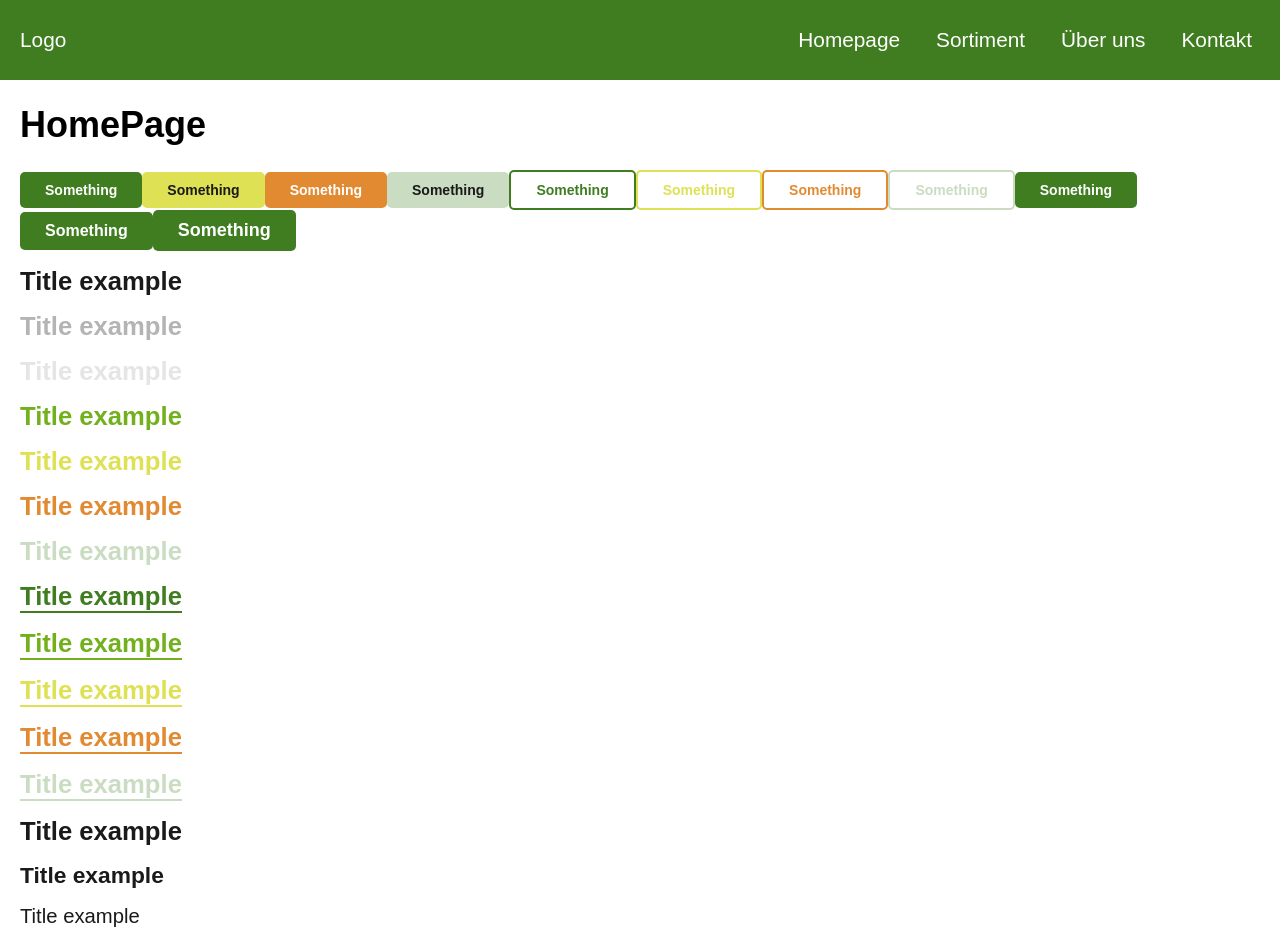
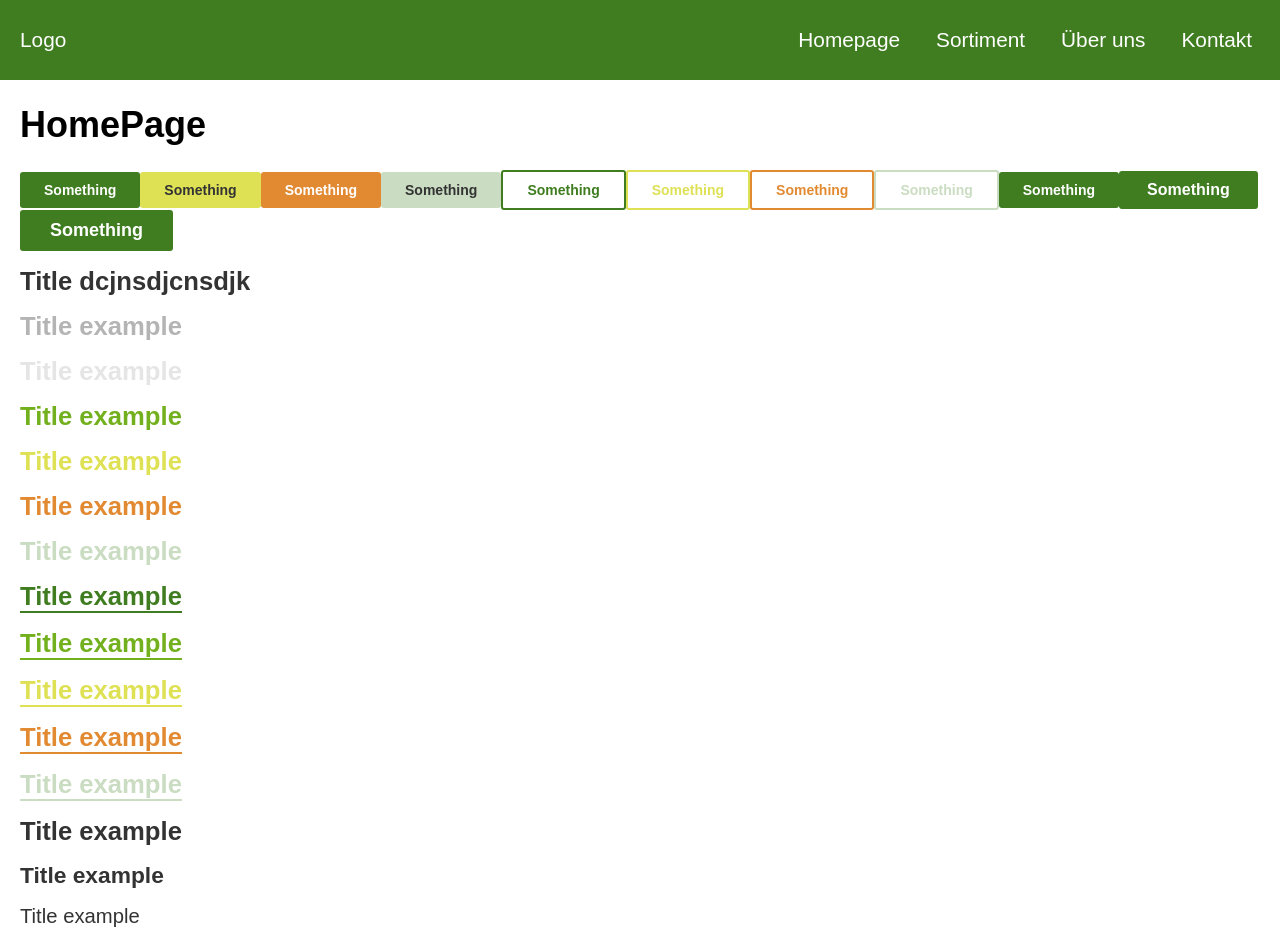
Before and after one commit to CasparVelsen/hofladen-loburg, a React (Create React App) app: page / in a window 1280 px wide. Shown: the top 941 px of the page. Built offline with nearby package versions, Linux system fonts and the light colour scheme.

Commit message:
Styling changes

```diff
--- a/src/modules/Button/Button.module.scss
+++ b/src/modules/Button/Button.module.scss
@@ -1,8 +1,9 @@
 @import "src/styles/variables";
+@import "src/styles/spacing";
 
 .btn {
   font-weight: bold;
-  border-radius: 5px;
+  border-radius: 3px;
   cursor: pointer;
   transition: transform 0.3s ease;
 }
@@ -66,16 +67,16 @@
 
 /* Button Sizes */
 .small {
-  padding: 10px 25px;
+  padding: s(2.5) s(6);
   font-size: 14px;
 }
 
 .medium {
-  padding: 10px 25px;
+  padding: s(2.5) s(7);
   font-size: 16px;
 }
 
 .large {
-  padding: 10px 25px;
+  padding: s(2.5) s(7.5);
   font-size: 18px;
 }
--- a/src/pages/HomePage.js
+++ b/src/pages/HomePage.js
@@ -24,7 +24,7 @@ export default function HomePage() {
         Something
       </Button>
 
-      <Title titleStyle="normal">Title example</Title>
+      <Title titleStyle="normal">Title dcjnsdjcnsdjk</Title>
       <Title titleStyle="gray">Title example</Title>
       <Title titleStyle="light">Title example</Title>
       <Title titleStyle="secondary">Title example</Title>
--- a/src/styles/variables.scss
+++ b/src/styles/variables.scss
@@ -13,13 +13,13 @@ $text-size-small: 0.875rem;
 $color-primary: #3f7d20;
 $color-primary-light: #cadcc1;
 $color-secondary: #72b01d;
-$color-black: #0d0a0b;
+$color-black: #333;
 $color-accent: #dfe155;
 $color-accent-secondary: #e28a32;
 $color-tone: #454955;
 $color-background: #f3eff5;
 
 // Text Colors
-$text-black-matt: rgb(26, 26, 26);
+$text-black-matt: #333;
 $text-white-matt: rgb(229, 229, 229);
 $text-gray: rgb(180, 180, 180);
```
